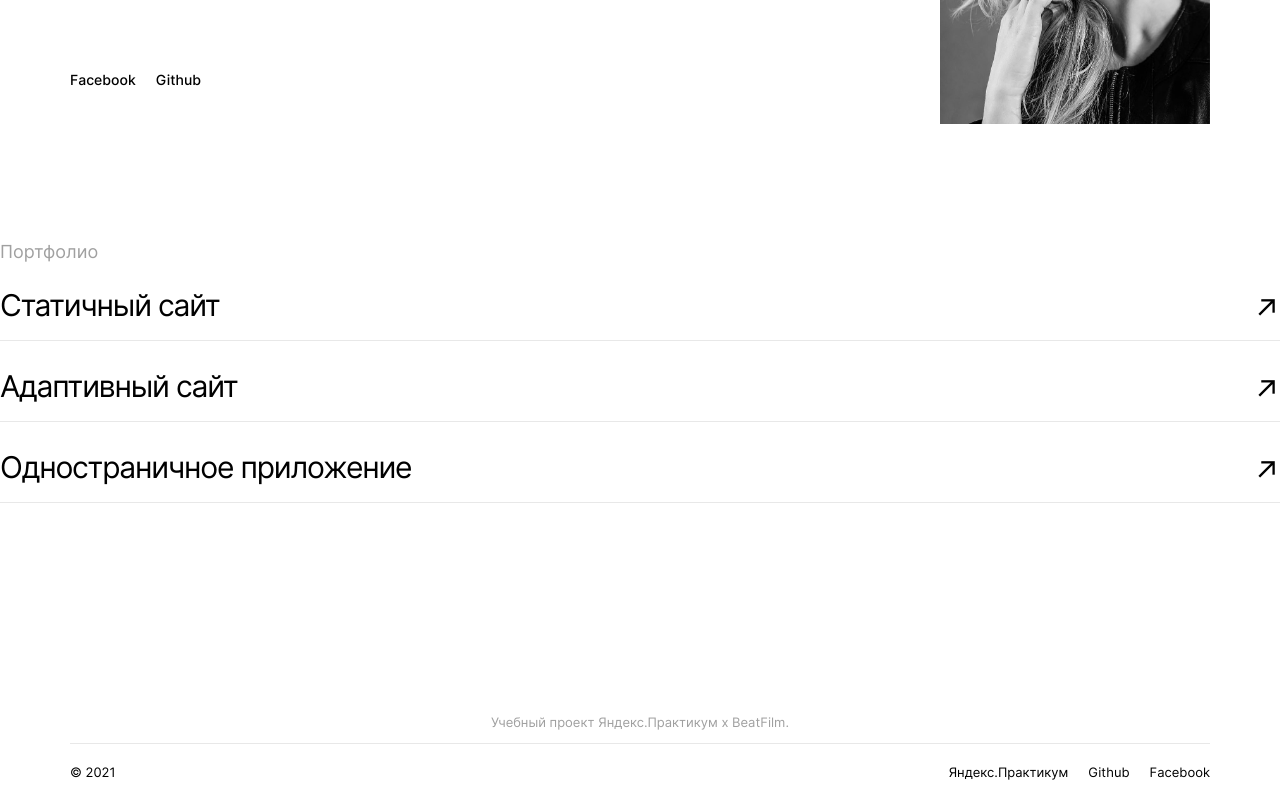
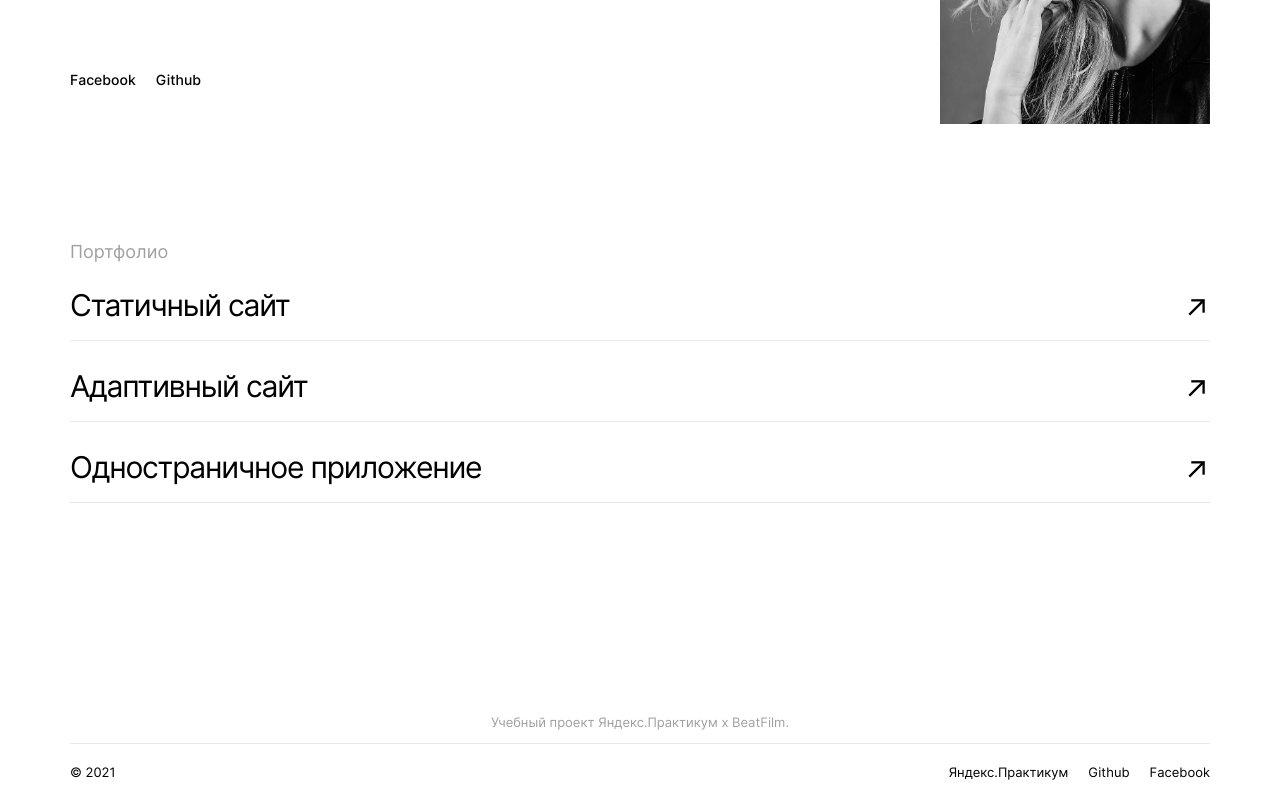
Before and after one commit to JulieNikitina/movies-explorer-frontend, a React (Create React App) app: page / in a window 1280 px wide. Shown: the part 2207-3007 px from the top of the page. Built offline with nearby package versions, Linux system fonts and the light colour scheme.

Commit message:
Лэндинг без адаптива фиксик

```diff
--- a/src/blocks/portfolio/portfolio.css
+++ b/src/blocks/portfolio/portfolio.css
@@ -1,7 +1,10 @@
 .portfolio {
+  max-width: 1140px;
+  width: 100%;
   display: flex;
   flex-direction: column;
   justify-content: flex-start;
   margin-top: 100px;
   margin-bottom: 125px;
+  align-self: center;
 }
```
